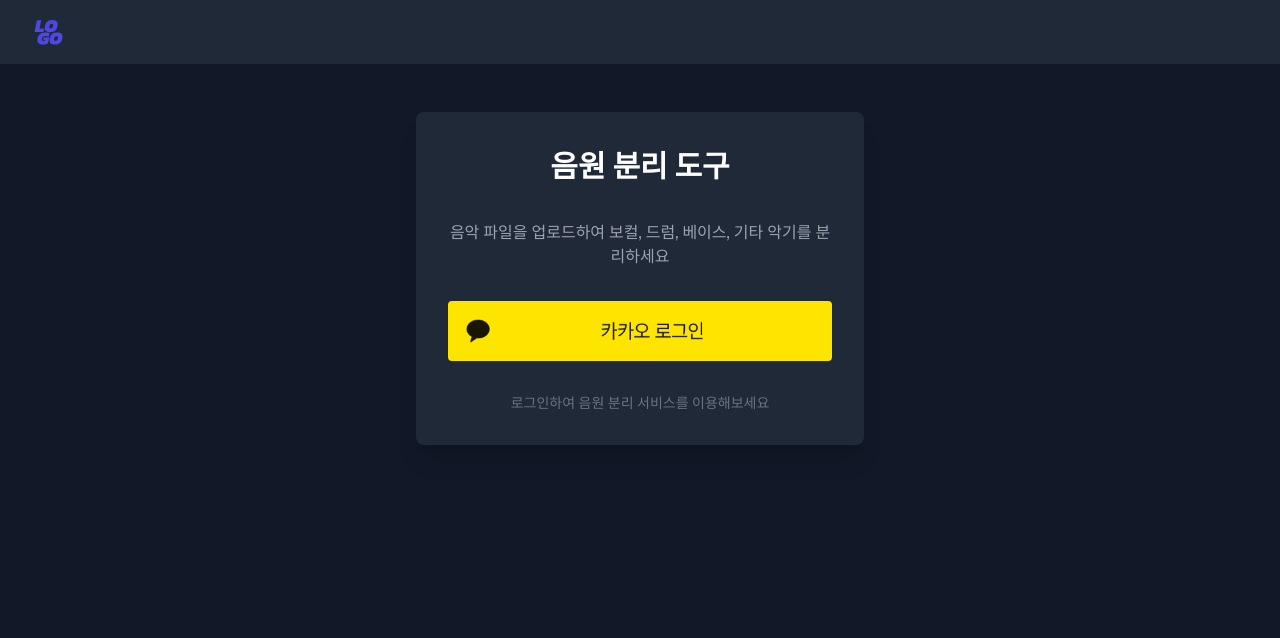
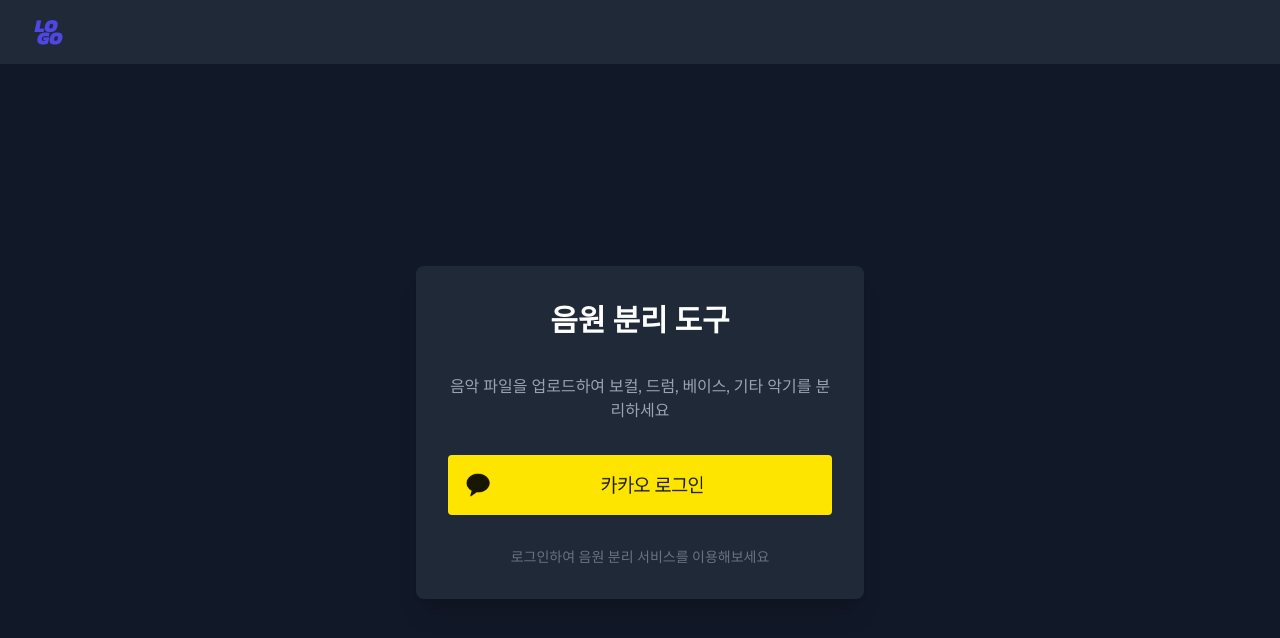
Before and after one commit to striker1826/sound_spleeter, a Next.js app: page /signin in a window 1280 px wide. Shown: the top 638 px of the page. Built offline with nearby package versions, Linux system fonts and the light colour scheme; no server answers.

Commit message:
style: signin page layout

```diff
--- a/app/signin/page.tsx
+++ b/app/signin/page.tsx
@@ -12,11 +12,11 @@
   }
 
   return (
-    <div className="min-h-screen bg-[#111827]">
+    <>
       <div className="w-full bg-[#1F2937] py-[16px] px-[32px] flex items-center">
         <Image src="/imgs/logo.png" alt="logo" width={32} height={32} />
       </div>
-
+      <div className="min-h-[calc(100vh-64px)] flex flex-col justify-center items-center bg-[#111827]">
         <div className="flex flex-col items-center justify-center px-6 py-12">
           <div className="w-full max-w-md bg-[#1F2937] rounded-[8px] shadow-xl p-8">
             <h2 className="text-[30px] font-bold text-white text-center mb-8">
@@ -39,6 +39,7 @@
           </div>
         </div>
       </div>
+    </>
   );
 };
 
```
Lines whose indentation alone changed are shown as unchanged.
